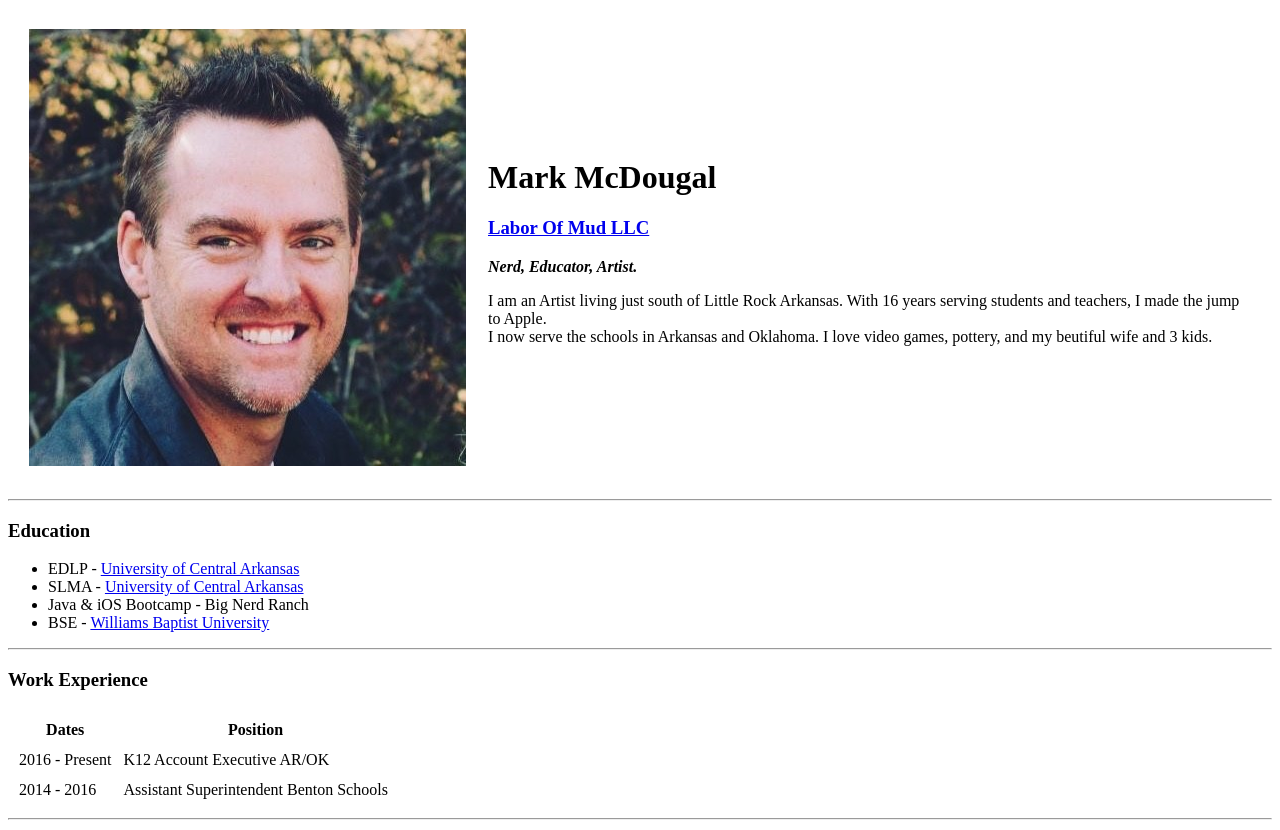
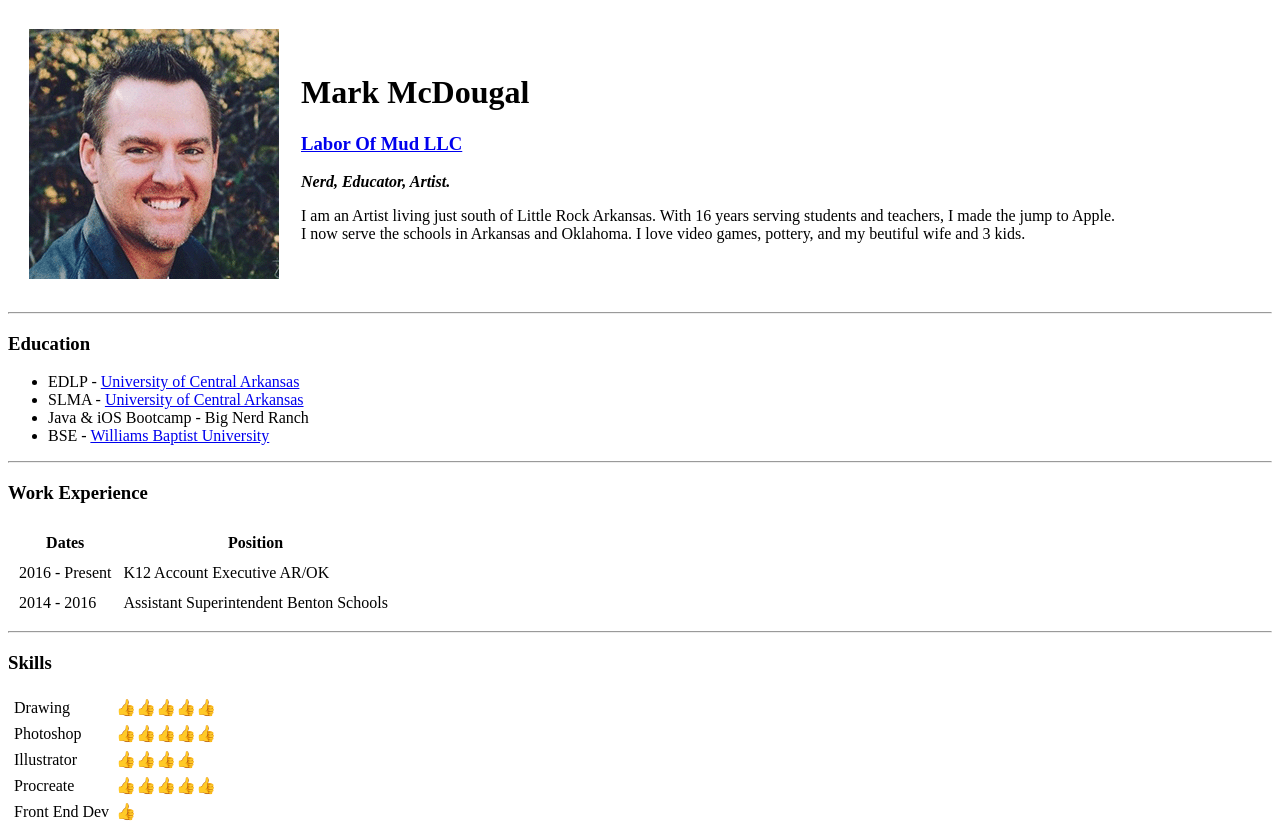
Before and after one commit to LaborOfMud/cv, a plain HTML site: page index.html in a window 1280 px wide. Shown: the top 830 px of the page. Drawn offline with Linux system fonts and the light colour scheme.

Commit message:
Final Fix to Profile Pic

```diff
--- a/index.html
+++ b/index.html
@@ -11,7 +11,7 @@
   <table cellspacing="20">
     <tr>
       <td>
-        <img src="images/MarksPic.jpg" alt="Mark's Profile Picture">
+        <img src="images/MarksPic.png" alt="Mark's Profile Picture">
       </td>
       <td>
         <h1>Mark McDougal</h1>
```
